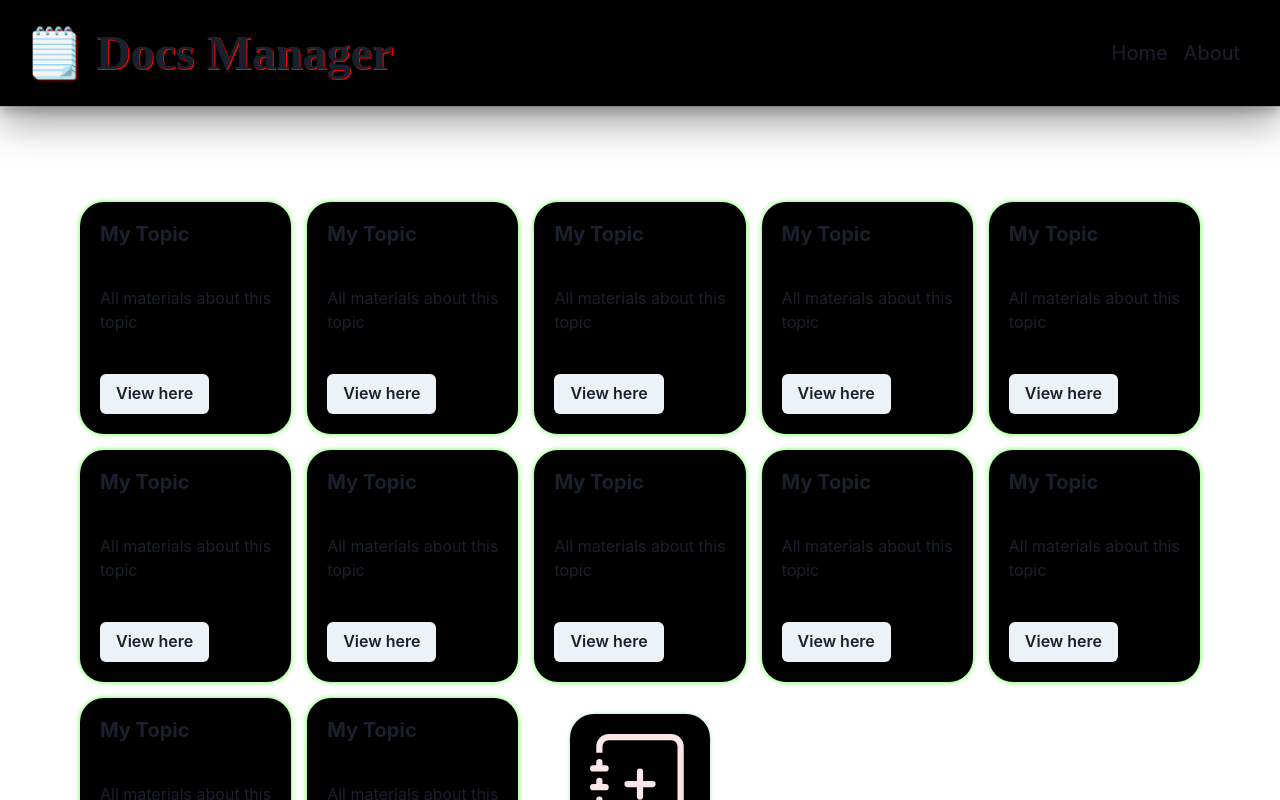
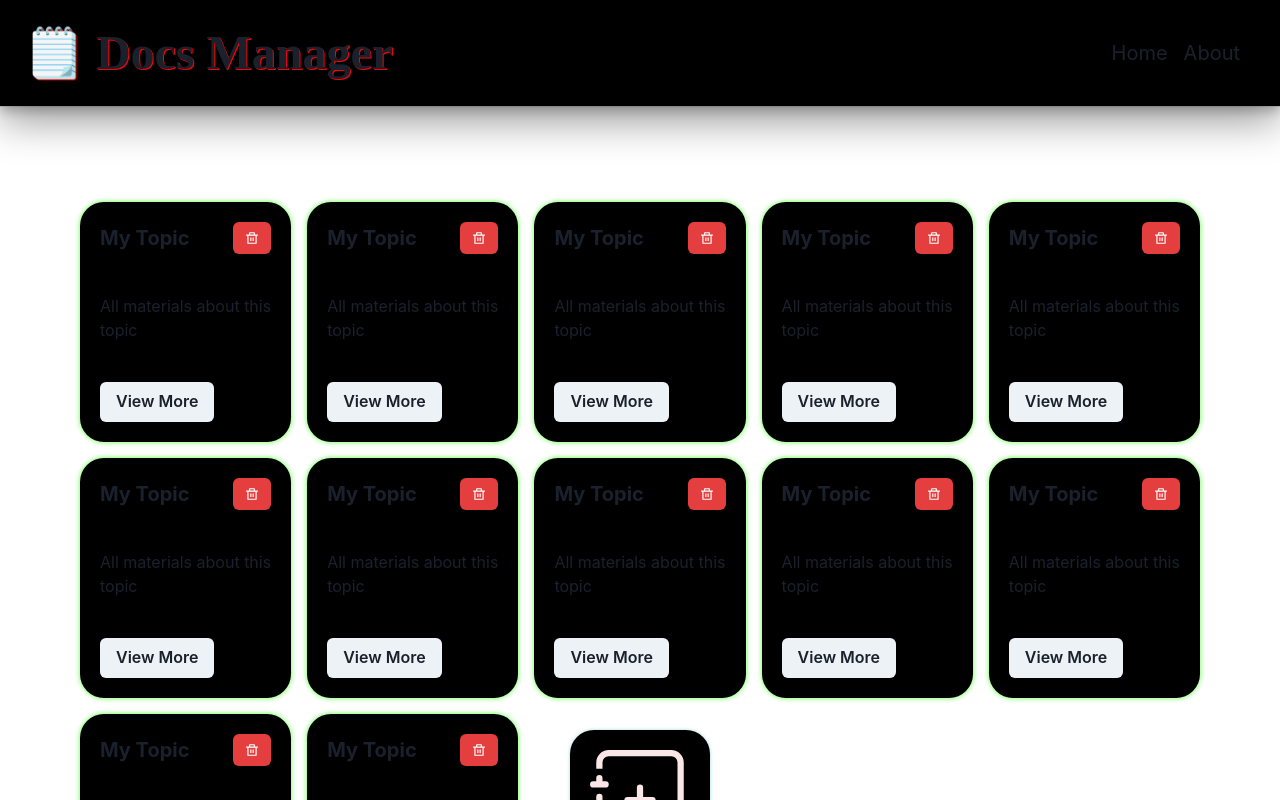
Before and after one commit to Debapriya-source/Docs-Manager, a React (Create React App) app in the folder docs-manager/: page / in a window 1280 px wide. Shown: the top 800 px of the page. Built offline with nearby package versions, Linux system fonts and the light colour scheme.

Commit message:
delete button added

```diff
--- a/docs-manager/package.json
+++ b/docs-manager/package.json
@@ -14,6 +14,7 @@
     "react-dom": "^18.2.0",
     "react-icons": "^4.7.1",
     "react-scripts": "5.0.1",
+    "react-uuid": "^2.0.0",
     "web-vitals": "^2.1.4"
   },
   "scripts": {
--- a/docs-manager/src/components/topicCard.js
+++ b/docs-manager/src/components/topicCard.js
@@ -19,9 +19,13 @@ import {
   FormControl,
   FormLabel,
   Input,
+  Spacer,
+  HStack,
 } from "@chakra-ui/react";
 import React from "react";
 import { BsJournalPlus } from "react-icons/bs";
+import { RiDeleteBinLine } from "react-icons/ri";
+import uuid from "react-uuid";
 
 const spin = keyframes`
   0%, 100% { transform: rotate(0deg); }
@@ -40,6 +44,12 @@ export const TopicCard = (props) => {
 
   const animation = `${spin} 1s ease-in-out`;
 
+  const deleteTopic = (currentTopic) => {
+    props.setTopic(() => {
+      return props.topics.filter((topic) => currentTopic.id !== topic.id);
+    });
+    console.log("delete", currentTopic);
+  };
   return (
     <>
       {props.topics.map((topic) => {
@@ -52,13 +62,26 @@ export const TopicCard = (props) => {
             key={topic.id}
           >
             <CardHeader>
-              <Heading size="md"> {topic.title}</Heading>
+              <HStack>
+                <Heading size="md"> {topic.title}</Heading>
+                <Spacer />
+                <Button
+                  colorScheme="red"
+                  size={"sm"}
+                  onClick={() => {
+                    deleteTopic(topic);
+                  }}
+                >
+                  <RiDeleteBinLine />
+                </Button>
+              </HStack>
             </CardHeader>
+
             <CardBody>
               <Text>{topic.description}</Text>
             </CardBody>
             <CardFooter>
-              <Button>{topic.link}</Button>
+              <Button>View More</Button>
             </CardFooter>
           </Card>
         );
@@ -67,11 +90,29 @@ export const TopicCard = (props) => {
   );
 };
 
-export const AddNewTopic = () => {
+export const AddNewTopic = (props) => {
   //   const animation = `${zoom} infinite 1s `;
   const { isOpen, onOpen, onClose } = useDisclosure();
-  const initialRef = React.useRef(null);
-  const finalRef = React.useRef(null);
+
+  const titleref = React.useRef();
+  const descriptionref = React.useRef();
+
+  //   console.log(props);
+  let inputTopic = {};
+  const saveNewTopic = () => {
+    // console.log(titleref.current.value, descriptionref.current.value);
+
+    //setting values from input fields and adding new topic to the list
+    inputTopic.id = uuid();
+    inputTopic.title = titleref.current.value;
+    inputTopic.description = descriptionref.current.value;
+
+    props.setTopic((prev) => {
+      return [...prev, inputTopic];
+    });
+    // console.log(topic);
+    onClose();
+  };
 
   return (
     <>
@@ -95,12 +136,7 @@ export const AddNewTopic = () => {
         </Card>
       </center>
 
-      <Modal
-        initialFocusRef={initialRef}
-        finalFocusRef={finalRef}
-        isOpen={isOpen}
-        onClose={onClose}
-      >
+      <Modal isOpen={isOpen} onClose={onClose}>
         <ModalOverlay />
         <ModalContent>
           <ModalHeader>Add new Topic</ModalHeader>
@@ -108,17 +144,17 @@ export const AddNewTopic = () => {
           <ModalBody pb={6}>
             <FormControl>
               <FormLabel>Title</FormLabel>
-              <Input ref={initialRef} placeholder="Title" />
+              <Input ref={titleref} placeholder="Title" />
             </FormControl>
 
             <FormControl mt={4}>
               <FormLabel>Description</FormLabel>
-              <Input placeholder="Description" />
+              <Input ref={descriptionref} placeholder="Description" />
             </FormControl>
           </ModalBody>
 
           <ModalFooter>
-            <Button colorScheme="blue" mr={3}>
+            <Button colorScheme="blue" mr={3} onClick={saveNewTopic}>
               Save
             </Button>
             <Button onClick={onClose}>Cancel</Button>
--- a/docs-manager/src/components/topics.js
+++ b/docs-manager/src/components/topics.js
@@ -16,8 +16,8 @@ export const Topics = () => {
         px={{ base: 30, md: 20 }}
         py={{ base: 30, md: 20 }}
       >
-        <TopicCard topics={topics} />
-        <AddNewTopic />
+        <TopicCard topics={topics} setTopic={setTopic} />
+        <AddNewTopic setTopic={setTopic} />
       </SimpleGrid>
     </>
   );
```
Also changed, not shown: 2 other files (tests, documents, lock files or other folders).
